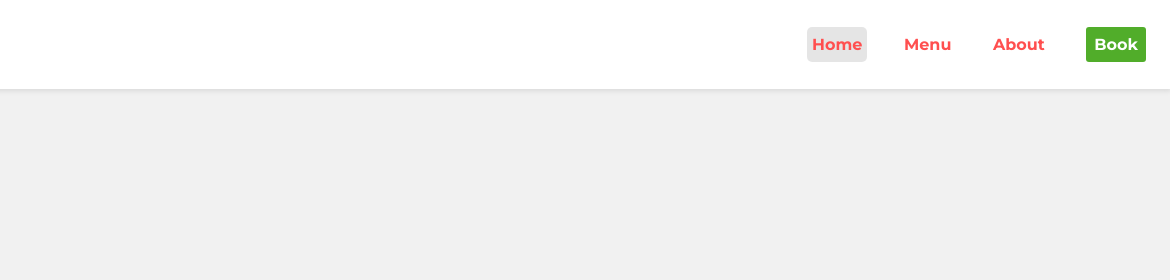
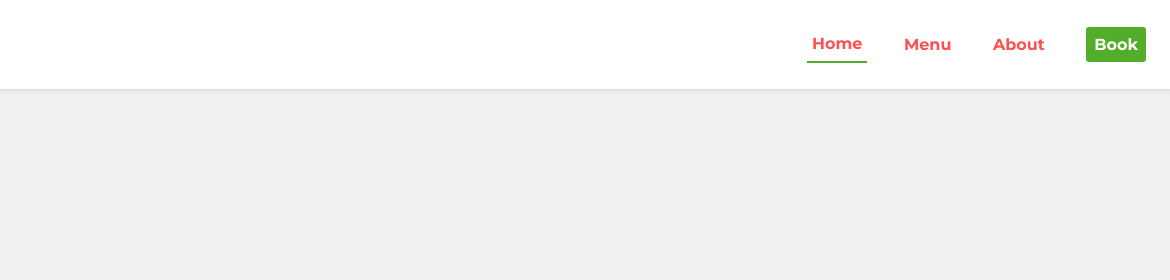
Before and after one commit to aderose/restaurant-page, a plain HTML site: page index.html in a window 1280 px wide. Shown: the top 280 px of the page, 110-1280 px from the left. Drawn offline with Linux system fonts and the light colour scheme.

Commit message:
Added some docs and update the active tab styling

```diff
--- a/styles.css
+++ b/styles.css
@@ -104,8 +104,8 @@ nav li:last-child {
 }
 
 .active {
-  background-color: rgba(0, 0, 0, 0.1);
-  border-radius: 5px;
+  /* background-color: rgba(0, 0, 0, 0.1); */
+  border-bottom: 2px solid var(--main-hover-color);
 }
 
 /* Main content section */
```
